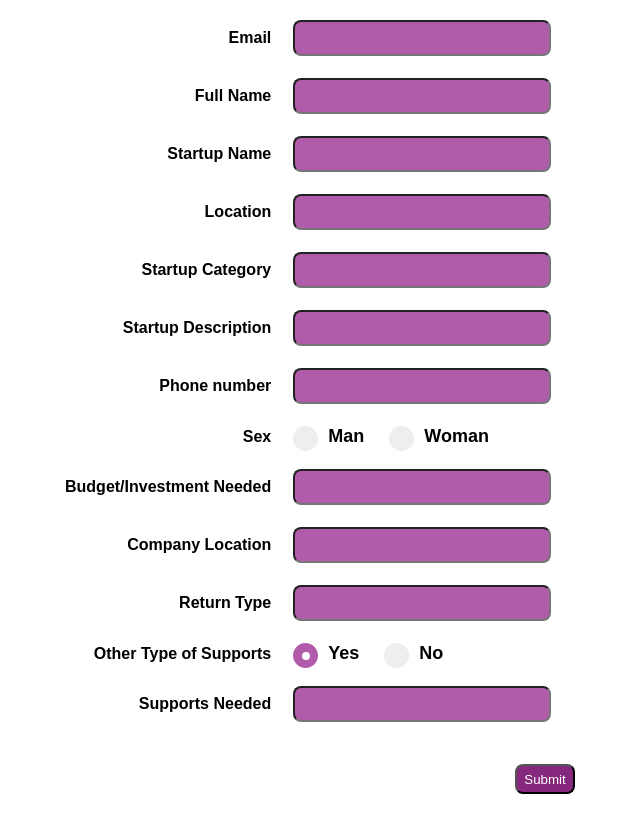
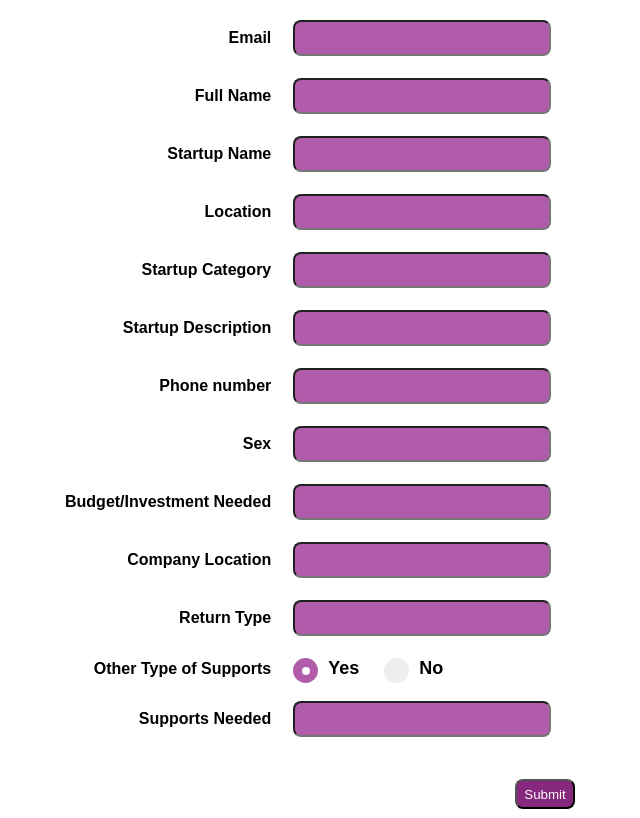
Before and after one commit to FelineJTD/Milestone02_K22, a Flask app: template src/Website/templates/regis_startup.html in a window 1280 px wide. Shown: the part 184-1002 px from the top of the page, without its empty margins (326-966 px from the left). Before the commit the page ends 978 px from the top, so only its background shows below. Run offline with Flask 2, Linux system fonts and the light colour scheme; the template is opened without the code that fills it, so the values that code supplies are empty.

Commit message:
gender dibalikin pake text lagi

```diff
--- a/src/Website/__init__.py
+++ b/src/Website/__init__.py
@@ -30,7 +30,7 @@ def create_app():
             surname = request.form.get('surname')
             company = request.form.get('company_name')
             phone = request.form.get('phone_number')
-            gender = request.form.get('gender')
+            gender = request.form.get('sex')
             category = request.form.get('category_pref')
             budget = request.form.get('budget')
             startuplocation = request.form.get('startuplocation')
@@ -72,7 +72,7 @@ def create_app():
             desc = request.form.get('description')
             budget = request.form.get('budget_need')
             phone = request.form.get('phone_number')
-            gender = request.form.get('gender')
+            gender = request.form.get('sex')
             company_location = request.form.get('company_location')
             return_type = request.form.get('return_type_startup')
             other_support = request.form.get('radio')
--- a/src/Website/templates/regis_startup.html
+++ b/src/Website/templates/regis_startup.html
@@ -34,14 +34,7 @@
                 <tr>
                     <td class="info"> Sex </td>
                     <td>
-                        <label class="container">Man
-                            <input type="radio" checked="checked" name="radio" value="man">
-                            <span class="checkmark"></span>
-                        </label>
-                        <label class="container">Woman
-                            <input type="radio" name="radio" value="woman">
-                            <span class="checkmark"></span>
-                        </label>
+                        <input type="text" class="inputBox-regStart" name="sex">
                     </td>
                 </tr>
                 <tr>
```
Also changed, not shown: README.md, src/Website/database.db.
